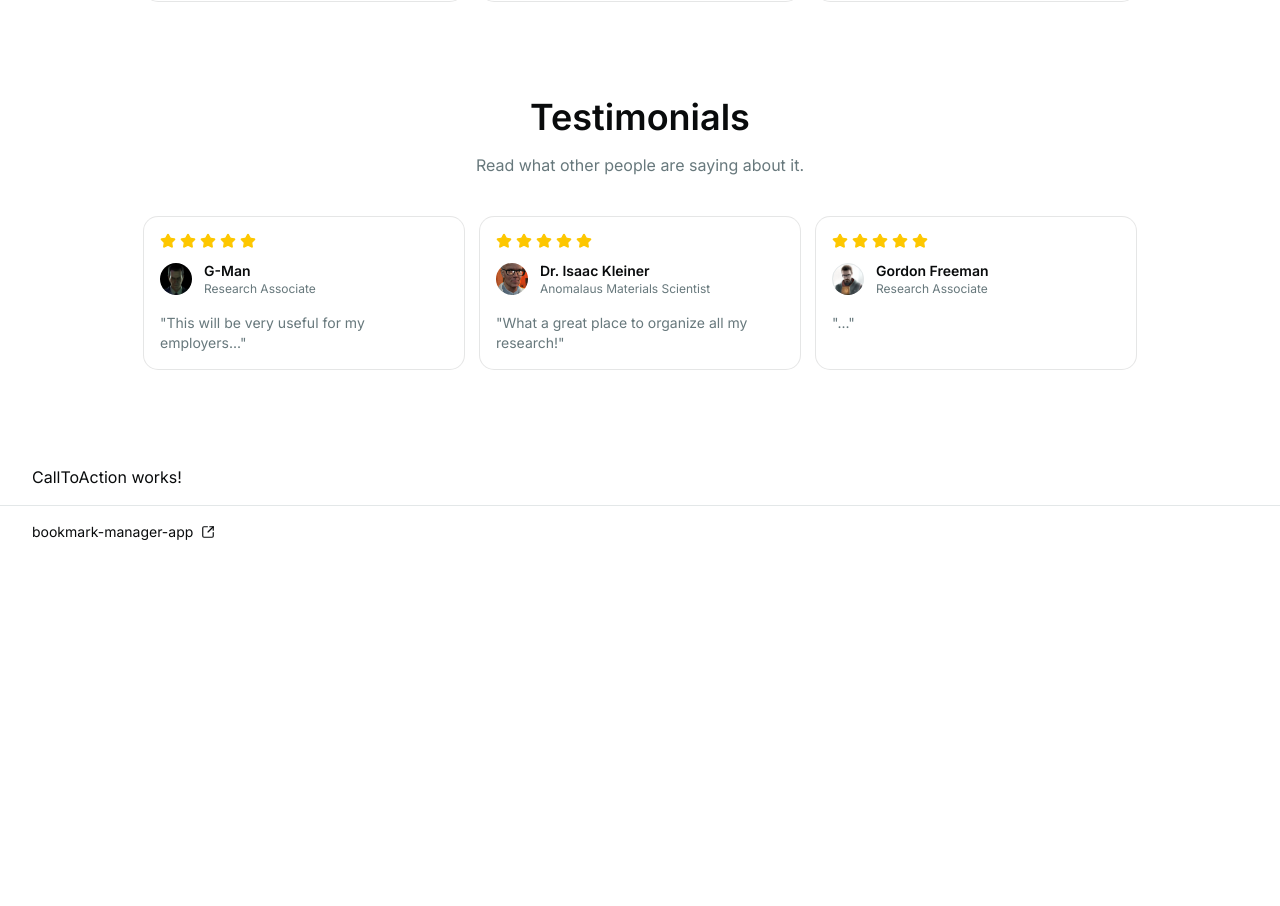
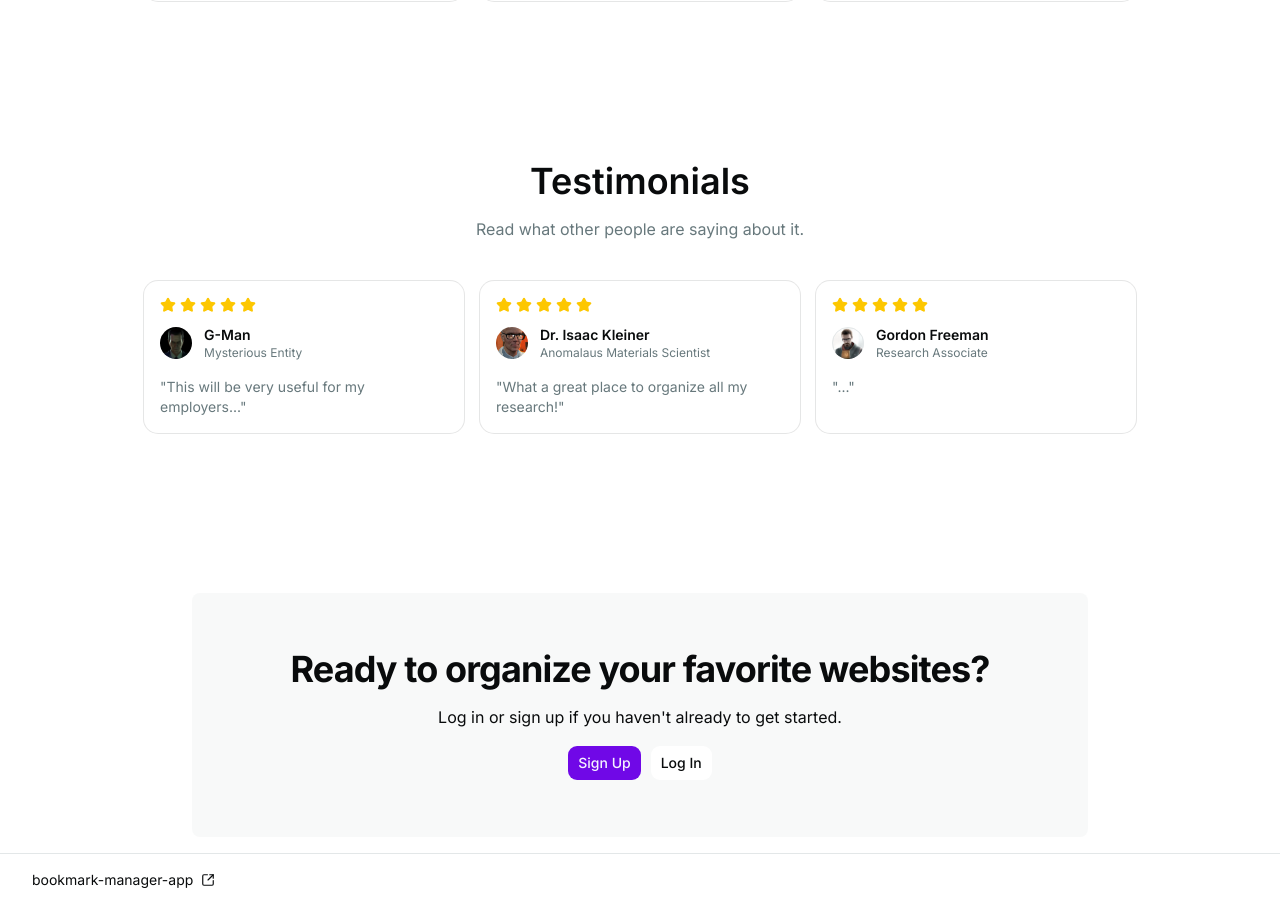
Before and after one commit to tmatth11/bookmark-manager-app, a Next.js app: page / in a window 1280 px wide. Shown: the part 932-1838 px from the top of the page. Before the commit the page ends 1490 px from the top, so only its background shows below. Built offline with nearby package versions, Linux system fonts and the light colour scheme; no server answers.

Commit message:
Create CallToAction

```diff
--- a/src/app/(unauthenticated)/(home)/_components/call-to-action.tsx
+++ b/src/app/(unauthenticated)/(home)/_components/call-to-action.tsx
@@ -1,7 +1,37 @@
+import { buttonVariants } from "@/components/ui/button";
+import Link from "next/link";
+
 export default function CallToAction() {
     return (
-        <>
-            <p>CallToAction works!</p>
-        </>
+        <section className="bg-muted/50 mx-auto w-full max-w-4xl rounded-md px-4 text-center py-14">
+            <div className="flex flex-col items-center gap-4">
+                <h2 className="text-3xl font-bold tracking-tight md:text-4xl">
+                    Ready to organize your favorite websites?
+                </h2>
+                <p>
+                    Log in or sign up if you haven&apos;t already to get
+                    started.
+                </p>
+                <div className="flex items-center gap-2">
+                    <Link
+                        href="/auth/sign-up"
+                        className={buttonVariants({
+                            size: "lg",
+                        })}
+                    >
+                        Sign Up
+                    </Link>
+                    <Link
+                        href="/auth/login"
+                        className={buttonVariants({
+                            size: "lg",
+                            variant: "outline",
+                        })}
+                    >
+                        Log In
+                    </Link>
+                </div>
+            </div>
+        </section>
     );
 }
--- a/src/app/(unauthenticated)/(home)/_components/features.tsx
+++ b/src/app/(unauthenticated)/(home)/_components/features.tsx
@@ -3,7 +3,7 @@ import { ArrowUpDown, Columns3, SunMoon } from "lucide-react";
 
 export default function Features() {
     return (
-        <section className="mx-auto max-w-5xl px-4 pb-16 md:pb-24">
+        <section className="mx-auto max-w-5xl px-4 pb-24 md:pb-32 lg:pb-40">
             <div className="mb-10 text-center">
                 <h2 className="mb-4 text-3xl font-semibold md:text-4xl">
                     Features
--- a/src/app/(unauthenticated)/(home)/_components/testimonials.tsx
+++ b/src/app/(unauthenticated)/(home)/_components/testimonials.tsx
@@ -7,7 +7,7 @@ export default function Tesimonials() {
         {
             name: "G-Man",
             initials: "GM",
-            role: "Research Associate",
+            role: "Mysterious Entity",
             avatarSrc: "/g-man.webp",
             stars: 5,
             quote: "This will be very useful for my employers...",
@@ -31,7 +31,7 @@ export default function Tesimonials() {
     ];
 
     return (
-        <section className="mx-auto max-w-5xl px-4 pb-16 md:pb-24">
+        <section className="mx-auto max-w-5xl px-4 pb-24 md:pb-32 lg:pb-40">
             <div className="mb-10 text-center">
                 <h2 className="mb-4 text-3xl font-semibold md:text-4xl">
                     Testimonials
```
